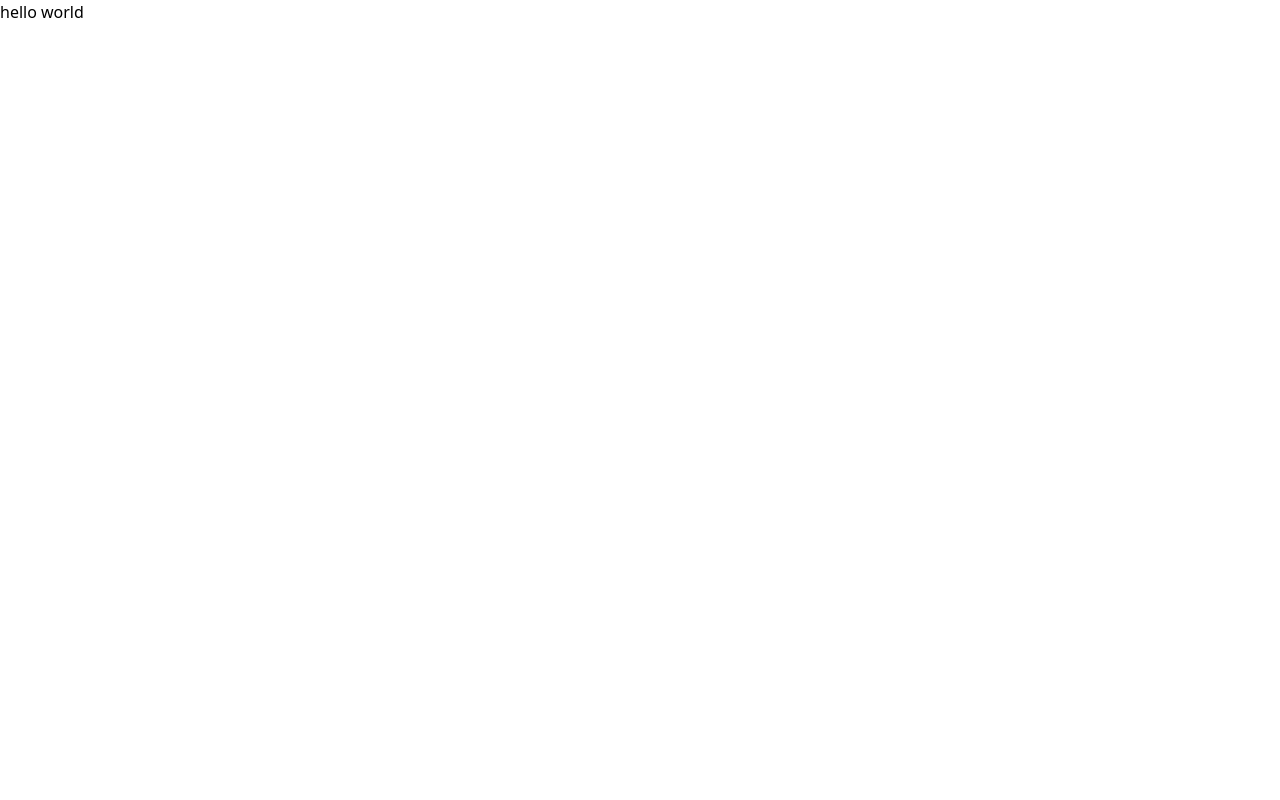
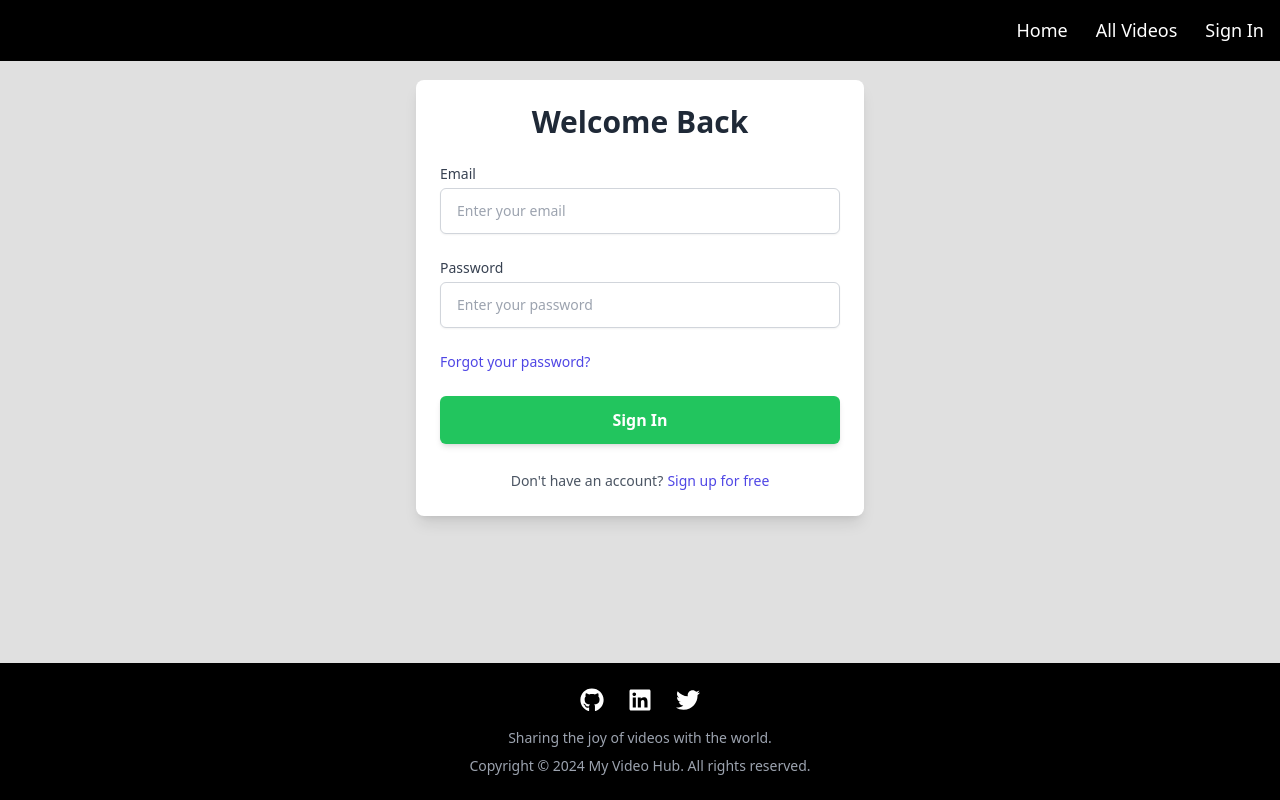
Before and after one commit to krishnamahto021/myVideoHub, a React (Vite) app in the folder frontend/: page /sign-in in a window 1280 px wide. Built offline with nearby package versions, Linux system fonts and the light colour scheme.

Commit message:
add the auth pages and implement routing

```diff
--- a/frontend/package.json
+++ b/frontend/package.json
@@ -11,7 +11,9 @@
   },
   "dependencies": {
     "react": "^18.3.1",
-    "react-dom": "^18.3.1"
+    "react-dom": "^18.3.1",
+    "react-icons": "^5.3.0",
+    "react-router-dom": "^6.26.2"
   },
   "devDependencies": {
     "@eslint/js": "^9.9.0",
--- a/frontend/src/App.tsx
+++ b/frontend/src/App.tsx
@@ -1,7 +1,13 @@
 import React from "react";
+import { RouterProvider } from "react-router-dom";
+import { router } from "./router";
 
 const App: React.FC = () => {
-  return <h1>hello world</h1>;
+  return (
+    <>
+      <RouterProvider router={router} />
+    </>
+  );
 };
 
 export default App;
--- /dev/null
+++ b/frontend/src/components/Layout.tsx
@@ -0,0 +1,61 @@
+import React, { ReactNode } from "react";
+import { FaGithub, FaLinkedin, FaTwitter } from "react-icons/fa";
+import { Link } from "react-router-dom";
+
+interface LayoutProps {
+  children: ReactNode;
+}
+
+const Layout: React.FC<LayoutProps> = ({ children }) => {
+  return (
+    <div className="min-h-screen bg-bgTwo flex flex-col">
+      <nav className="flex items-center bg-bgFive p-4 justify-end md:text-lg border-b-black border-b-[1px] fixed top-0 z-50 w-full text-white">
+        <div className="flex items-center gap-3 md:gap-5 lg:gap-7 capitalize">
+          <Link to={"/"}>Home</Link>
+          <Link to={"/all-videos"}>All Videos</Link>
+
+          <Link to={"/sign-in"}>Sign in </Link>
+        </div>
+      </nav>
+      <main className="flex-1 flex flex-col items-center w-full mt-16">
+        {children}
+      </main>
+      <footer className="bg-black text-center py-6 border-t-[1px] border-t-black z-50">
+        <div className="flex justify-center gap-6 mb-4 text-white">
+          <a
+            href="https://github.com/krishnamahto021"
+            target="_blank"
+            rel="noopener noreferrer"
+            aria-label="GitHub"
+          >
+            <FaGithub size={24} />
+          </a>
+          <a
+            href="https://www.linkedin.com/in/krishnamahto021"
+            target="_blank"
+            rel="noopener noreferrer"
+            aria-label="LinkedIn"
+          >
+            <FaLinkedin size={24} />
+          </a>
+          <a
+            href="https://twitter.com/krishnamahto021"
+            target="_blank"
+            rel="noopener noreferrer"
+            aria-label="Twitter"
+          >
+            <FaTwitter size={24} />
+          </a>
+        </div>
+        <p className="text-sm text-gray-400 mb-2">
+          Sharing the joy of videos with the world.
+        </p>
+        <p className="text-sm text-gray-400">
+          Copyright © 2024 My Video Hub. All rights reserved.
+        </p>
+      </footer>
+    </div>
+  );
+};
+
+export default Layout;
--- /dev/null
+++ b/frontend/src/pages/auth/SignIn.tsx
@@ -0,0 +1,105 @@
+import React, { useState } from "react";
+import Layout from "../../components/Layout";
+import { Link } from "react-router-dom";
+import { AuthFormData } from "../../types";
+
+const SignIn: React.FC = () => {
+  const [formData, setFormData] = useState<AuthFormData>({
+    email: "",
+    password: "",
+  });
+  const handleChange = (e: React.ChangeEvent<HTMLInputElement>) => {
+    const { name, value } = e.target;
+    setFormData((prev) => ({
+      ...prev,
+      [name]: value,
+    }));
+  };
+  const handleSubmit = (e: React.FormEvent<HTMLFormElement>) => {
+    e.preventDefault();
+    console.log(
+      "submitted via sign in page",
+      formData.email,
+      formData.password
+    );
+  };
+  return (
+    <Layout>
+      <div className="flex items-center justify-center p-4 w-full">
+        <div className="w-full max-w-md bg-white rounded-lg shadow-lg p-6">
+          <h1 className="text-3xl font-bold text-center text-gray-800 mb-6">
+            Welcome Back
+          </h1>
+          <form className="space-y-6" onSubmit={handleSubmit}>
+            <div>
+              <label
+                htmlFor="email"
+                className="block text-sm font-medium text-gray-700"
+              >
+                Email
+              </label>
+              <input
+                type="email"
+                name="email"
+                required
+                className="mt-1 block w-full px-4 py-3 border border-gray-300 rounded-md shadow-sm focus:ring-indigo-500 focus:border-indigo-500 sm:text-sm"
+                placeholder="Enter your email"
+                value={formData.email}
+                onChange={handleChange}
+              />
+            </div>
+            <div>
+              <label
+                htmlFor="password"
+                className="block text-sm font-medium text-gray-700"
+              >
+                Password
+              </label>
+              <input
+                type="password"
+                name="password"
+                required
+                className="mt-1 block w-full px-4 py-3 border border-gray-300 rounded-md shadow-sm focus:ring-indigo-500 focus:border-indigo-500 sm:text-sm"
+                placeholder="Enter your password"
+                value={formData.password}
+                onChange={handleChange}
+              />
+            </div>
+
+            <div className="flex justify-between items-center">
+              <Link
+                to="/reset-password"
+                className="text-sm font-medium text-indigo-600 hover:text-indigo-500"
+              >
+                Forgot your password?
+              </Link>
+            </div>
+
+            {/* Sign In Button with Loader */}
+            <button
+              type="submit"
+              className={`w-full py-3 px-4 bg-green-500 text-white font-bold rounded-md shadow-md transition duration-300
+              disabled:bg-green-300 disabled:cursor-not-allowed flex items-center justify-center`}
+            >
+              Sign In
+            </button>
+
+            <div className="text-center mt-4">
+              <span className="text-sm text-gray-600">
+                Don't have an account?
+              </span>{" "}
+              <Link
+                to="/sign-up"
+                className="text-sm font-medium text-indigo-600 hover:text-indigo-500"
+              >
+                Sign up for free
+              </Link>
+            </div>
+          </form>
+        </div>
+      </div>
+    </Layout>
+  );
+};
+
+export default SignIn;
--- /dev/null
+++ b/frontend/src/pages/auth/SignUp.tsx
@@ -0,0 +1,73 @@
+import React, { useState } from "react";
+import Layout from "../../components/Layout";
+import { AuthFormData } from "../../types";
+
+const SignUp: React.FC = () => {
+  const [formData, setFormData] = useState<AuthFormData>({
+    email: "",
+    password: "",
+  });
+  const handleChange = (e: React.ChangeEvent<HTMLInputElement>) => {
+    const { name, value } = e.target;
+    setFormData((prev) => ({
+      ...prev,
+      [name]: value,
+    }));
+  };
+  const handleSubmit = async (e: React.FormEvent<HTMLFormElement>) => {
+    e.preventDefault();
+    console.log(formData.email, formData.password);
+  };
+  return (
+    <Layout>
+      <div className="flex items-center justify-center p-4 w-full">
+        <div className="w-full max-w-md bg-white rounded-lg shadow-lg p-6">
+          <h1 className="text-3xl  font-bold text-center text-gray-800 mb-6">
+            Join us Today
+          </h1>
+          <form className="space-y-7" onSubmit={handleSubmit}>
+            <div>
+              <label className="block text-sm font-medium text-gray-700">
+                Email
+              </label>
+
+              <input
+                type="email"
+                name="email"
+                required
+                placeholder="Enter your email"
+                className="mt-1 block w-full px-4 py-3 border border-gray-300 rounded-md shadow-sm focus:ring-green-500 focus:border-green-500 sm:text-sm"
+                value={formData.email}
+                onChange={handleChange}
+              />
+            </div>
+            <div>
+              <label className="block text-sm font-medium text-gray-700">
+                Password
+              </label>
+
+              <input
+                type="password"
+                name="password"
+                required
+                placeholder="Enter your password"
+                className="mt-1 block w-full px-4 py-3 border border-gray-300 rounded-md shadow-sm focus:ring-green-500 focus:border-green-500 sm:text-sm"
+                value={formData.password}
+                onChange={handleChange}
+              />
+            </div>
+            <button
+              type="submit"
+              className={`w-full py-3 px-4 bg-green-500 text-white font-bold rounded-md shadow-md transition duration-300
+              disabled:bg-green-300 disabled:cursor-not-allowed flex items-center justify-center `}
+            >
+              Sign Up
+            </button>
+          </form>
+        </div>
+      </div>
+    </Layout>
+  );
+};
+
+export default SignUp;
--- /dev/null
+++ b/frontend/src/router.tsx
@@ -0,0 +1,8 @@
+import { createBrowserRouter } from "react-router-dom";
+import SignUp from "./pages/auth/SignUp";
+import SignIn from "./pages/auth/SignIn";
+
+export const router = createBrowserRouter([
+  { path: "/sign-up", element: <SignUp /> },
+  { path: "/sign-in", element: <SignIn /> },
+]);
--- /dev/null
+++ b/frontend/src/types.ts
@@ -0,0 +1,4 @@
+export interface AuthFormData {
+  email: string;
+  password: string;
+}
--- a/frontend/tailwind.config.js
+++ b/frontend/tailwind.config.js
@@ -1,8 +1,28 @@
-/** @type {import('tailwindcss').Config} */
 export default {
   content: ["./index.html", "./src/**/*.{js,ts,jsx,tsx}"],
   theme: {
-    extend: {},
+    extend: {
+      textColor: {
+        textOne: "#1c1c1c", // Dark Gray-Black for primary text
+        textTwo: "#4d4d4d", // Medium Gray for secondary text
+      },
+      backgroundColor: {
+        bgOne: "#f0f0f0", // Light Gray for main backgrounds
+        bgTwo: "#e0e0e0", // Slightly darker gray for secondary backgrounds
+        bgThree: "#b3b3b3", // Medium Gray for accents or cards
+        bgFour: "#333333", // Dark Gray for headers or footers
+        bgFive: "#000000", // Pure Black for high-contrast elements
+      },
+      animation: {
+        "scale-pulse": "scalePulse 2s infinite ease-in-out",
+      },
+      keyframes: {
+        scalePulse: {
+          "0%, 100%": { transform: "scale(1)" },
+          "50%": { transform: "scale(1.2)" },
+        },
+      },
+    },
   },
   plugins: [],
 };
```
Also changed, not shown: 1 other file (tests, documents, lock files or other folders).
